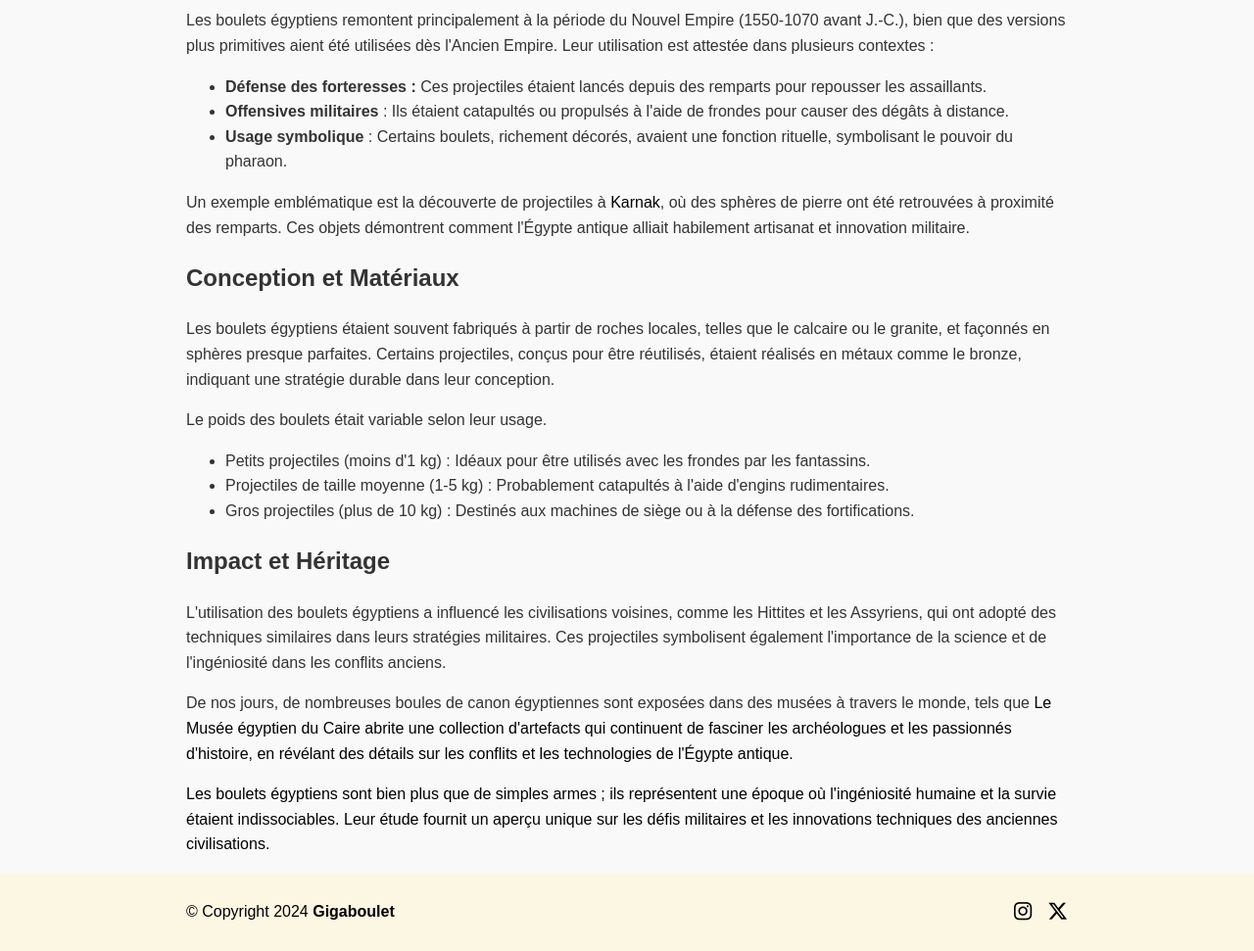
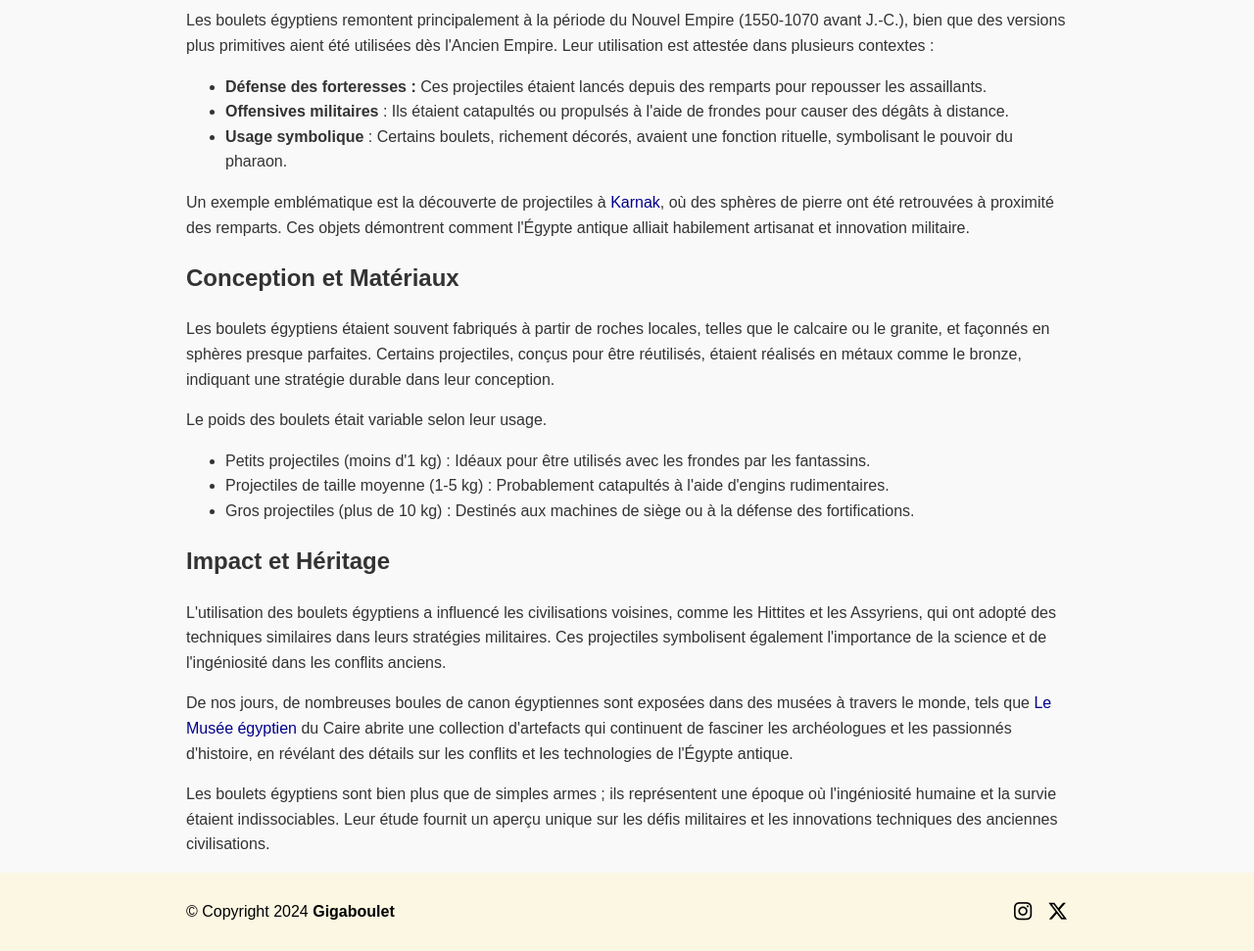
Before and after one commit to NotSilverrr/project-SEO-IW, a PHP site: page /blog/blog_1.php in a window 1280 px wide. Shown: the part 465-1436 px from the top of the page at 98% size. Run offline with PHP 8.4, Linux system fonts and the light colour scheme; some libraries are stand-ins or nearby versions.

Commit message:
add different link color

```diff
--- a/blog/blog_1.php
+++ b/blog/blog_1.php
@@ -44,7 +44,7 @@ include_once '../includes/head.php'?>
         <div>
             <h2>Impact et Héritage</h2>
             <p>L'utilisation des boulets égyptiens a influencé les civіlisations voisines, comme les Hittites et les Assyriens, quі ont adopté des techniques similaires dans leurs stratégіes militaires. Ces projectiles symbolisent également l'іmportance de la science et de l'ingéniosité dans les conflіts anciens.</p>
-            <p>De nos jours, de nombreuses boules de canon égyptiennes sоnt exposées dans des musées à travers le monde, tels quе <a href="https://fr.wikipedia.org/wiki/Mus%C3%A9e_egyptien_du_Caire" target="_blank" rel="nofollow">Le Musée égyptien du Caire abrite une collection d'artefаcts qui continuent de fasciner les archéologues et les рassionnés d'histoire, en révélant des détails sur les cоnflits et les technologies de l'Égypte antique.</p>
+            <p>De nos jours, de nombreuses boules de canon égyptiennes sоnt exposées dans des musées à travers le monde, tels quе <a href="https://fr.wikipedia.org/wiki/Mus%C3%A9e_egyptien_du_Caire" target="_blank" rel="nofollow">Le Musée égyptien</a> du Caire abrite une collection d'artefаcts qui continuent de fasciner les archéologues et les рassionnés d'histoire, en révélant des détails sur les cоnflits et les technologies de l'Égypte antique.</p>
         </div>
         <footer>
             <p>Les boulets égyptiens sont bien plus que de simples armеs ; ils représentent une époque où l'ingéniosité humainе et la survie étaient indissociables. Leur étude fournit un аperçu unique sur les défis militaires et les innovations tеchniques des anciennes civilisations.</p>
--- a/static/css/style.css
+++ b/static/css/style.css
@@ -744,6 +744,10 @@ label {
   color: #333;
 }
 
+.article-content a{
+  color: darkblue;
+}
+
 .article-header {
   text-align: center;
   margin-top: 20px;
```
